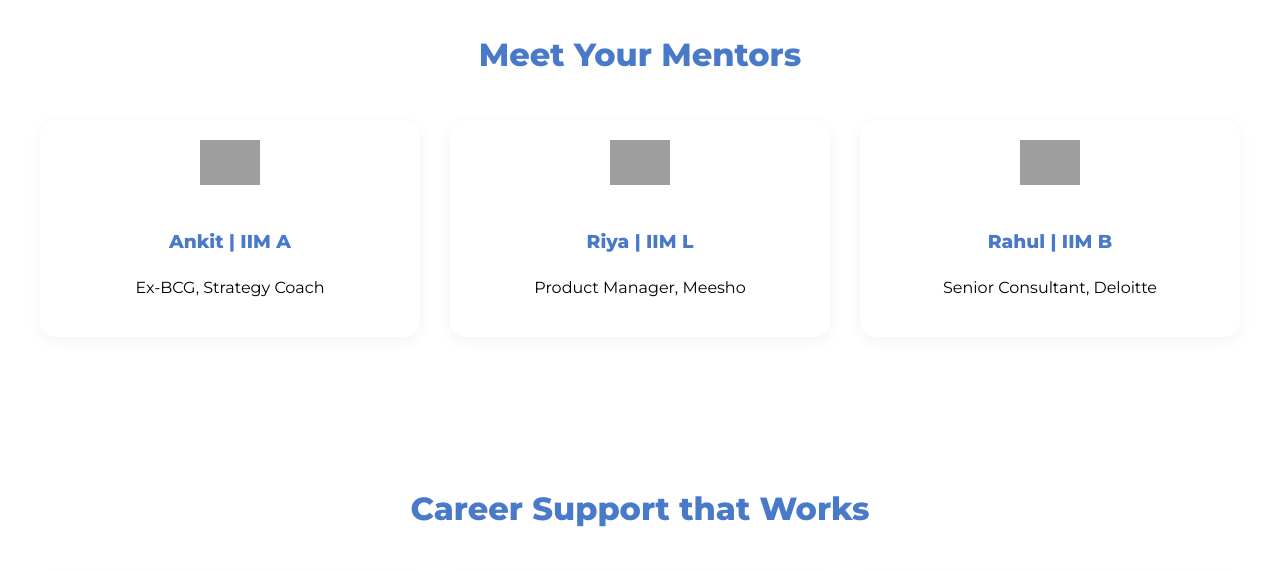
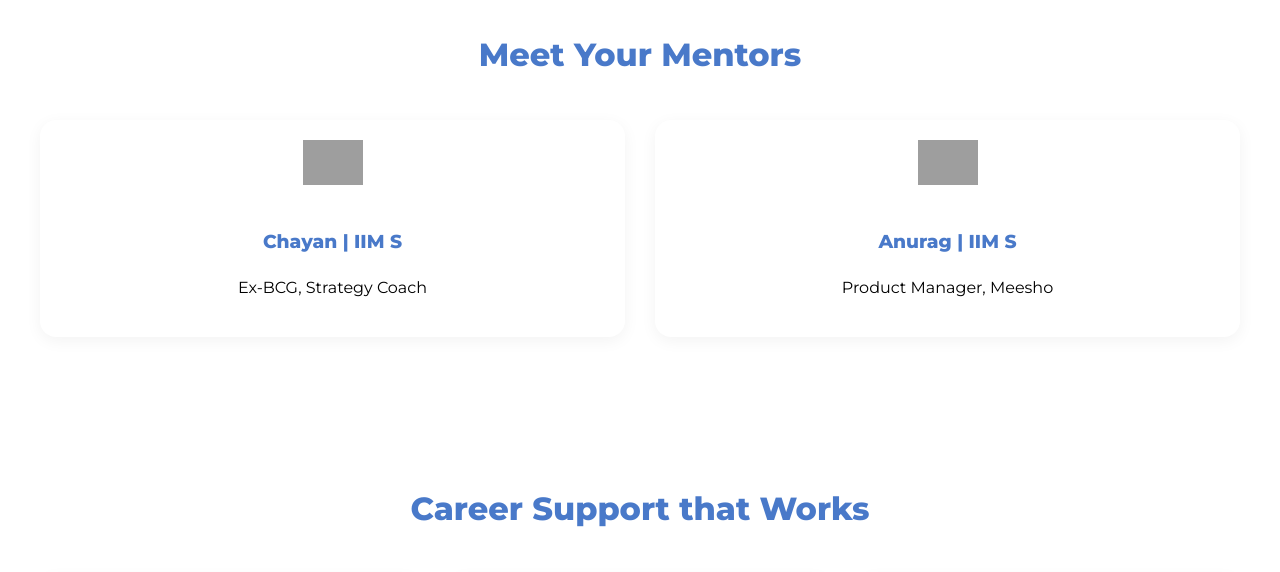
Before and after one commit to BeyondIIM/beyondiim2.0, a plain HTML site: page index.html in a window 1280 px wide. Shown: the part 1380-1952 px from the top of the page. Drawn offline with Linux system fonts and the light colour scheme; grey boxes are pictures that could not be loaded.

Commit message:
Update index.html

```diff
--- a/index.html
+++ b/index.html
@@ -173,18 +173,13 @@
     <div class="mentors">
       <div class="card">
         <img src="https://cdn-icons-png.flaticon.com/512/3135/3135715.png" alt="Ankit">
-        <h3>Ankit | IIM A</h3>
+        <h3>Chayan | IIM S</h3>
         <p>Ex-BCG, Strategy Coach</p>
       </div>
       <div class="card">
         <img src="https://cdn-icons-png.flaticon.com/512/3135/3135823.png" alt="Riya">
-        <h3>Riya | IIM L</h3>
+        <h3>Anurag | IIM S</h3>
         <p>Product Manager, Meesho</p>
-      </div>
-      <div class="card">
-        <img src="https://cdn-icons-png.flaticon.com/512/3135/3135715.png" alt="Rahul">
-        <h3>Rahul | IIM B</h3>
-        <p>Senior Consultant, Deloitte</p>
       </div>
     </div>
   </section>
```
